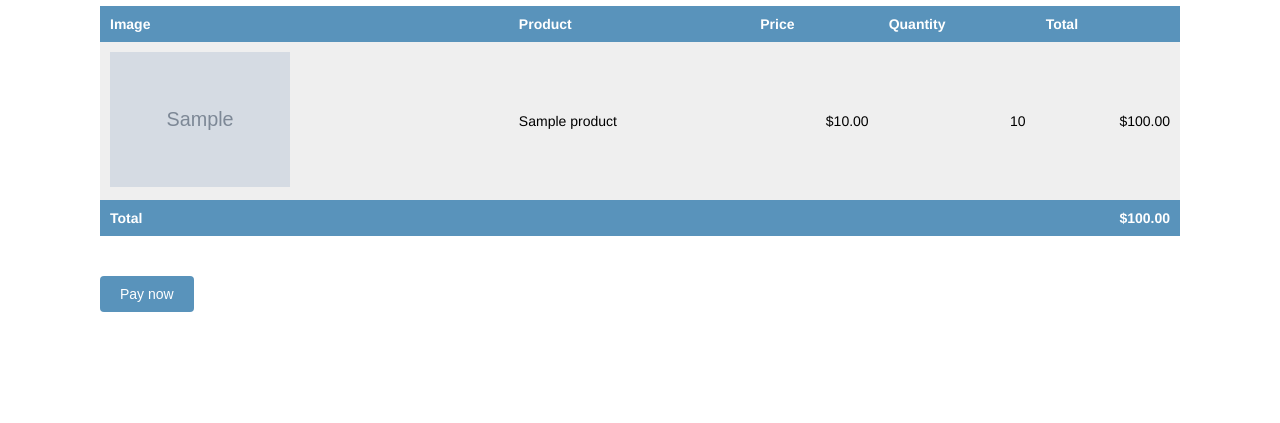
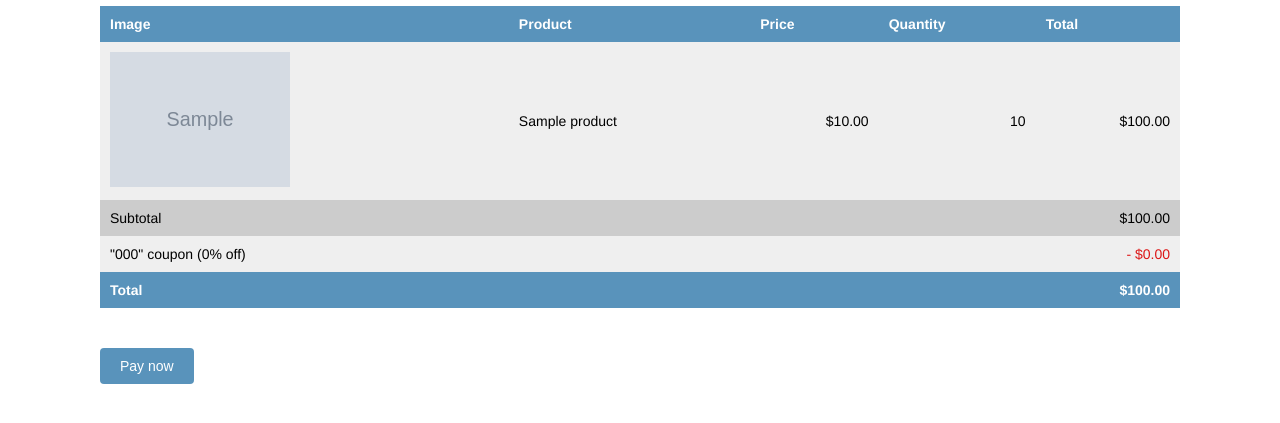
Before and after one commit to JoseJulianMosqueraFuli/ecommerce, a Django app: template ecommerce/payment/templates/payment/process.html in a window 1280 px wide. Shown: the part 172-595 px from the top of the page. Run offline with Django 4.2, Linux system fonts and the light colour scheme; the template is opened without the code that fills it: values that come from a table or form of the project are taken from there, others are empty; tables that the repository leaves empty hold one stand-in row (values such as "Sample post"); grey boxes marked "Sample" are stand-in pictures; parts of the project's set-up code (start-up, migrations or seed data) failed here and were passed over.

Commit message:
feat: add to display discount in process with stripe, templetas and view

```diff
--- a/ecommerce/orders/models.py
+++ b/ecommerce/orders/models.py
@@ -34,6 +34,15 @@ class Order(models.Model):
     def __str__(self) -> str:
         return f"Order {self.id}"
 
+    def get_total_cost_before_discount(self):
+        return sum(item.get_cost() for item in self.items.all())
+
+    def get_discount(self):
+        total_cost = self.get_total_cost_before_discount()
+        if self.discount:
+            return total_cost * (self.discount / Decimal(100))
+        return Decimal(0)
+
     def get_total_cost(self):
         return sum(item.get_cost() for item in self.items.all())
 
--- a/ecommerce/orders/views.py
+++ b/ecommerce/orders/views.py
@@ -18,7 +18,11 @@ def order_create(request):
     if request.method == "POST":
         form = OrderCreateForm(request.POST)
         if form.is_valid():
-            order = form.save()
+            order = form.save(commit=False)
+            if cart.coupon:
+                order.coupon = cart.coupon
+                order.discount = cart.coupon.discount
+            order.save()
             for item in cart:
                 OrderItem.objects.create(
                     order=order,
--- a/ecommerce/payment/templates/payment/process.html
+++ b/ecommerce/payment/templates/payment/process.html
@@ -28,9 +28,31 @@
           <td class="num">${{ item.get_cost }}</td>
         </tr>
       {% endfor %}
+      {% if order.coupon %}
+        <tr class="subtotal">
+          <td>Subtotal</td>
+          <td colspan="3"></td>
+          <td class="num">
+            ${{ order.get_total_cost_before_discount|floatformat:2 }}
+          </td>
+        </tr>
+        <tr>
+          <td>
+            "{{ order.coupon.code }}" coupon
+            ({{ order.discount }}% off)
+          </td>
+          <td colspan="3"></td>
+          <td class="num neg">
+            - ${{ order.get_discount|floatformat:2 }}
+          </td>
+        </tr>
+      {% endif %}
       <tr class="total">
-        <td colspan="4">Total</td>
-        <td class="num">${{ order.get_total_cost }}</td>
+        <td>Total</td>
+        <td colspan="3"></td>
+        <td class="num">
+          ${{ order.get_total_cost|floatformat:2 }}
+        </td>
       </tr>
     </tbody>
   </table>
```
